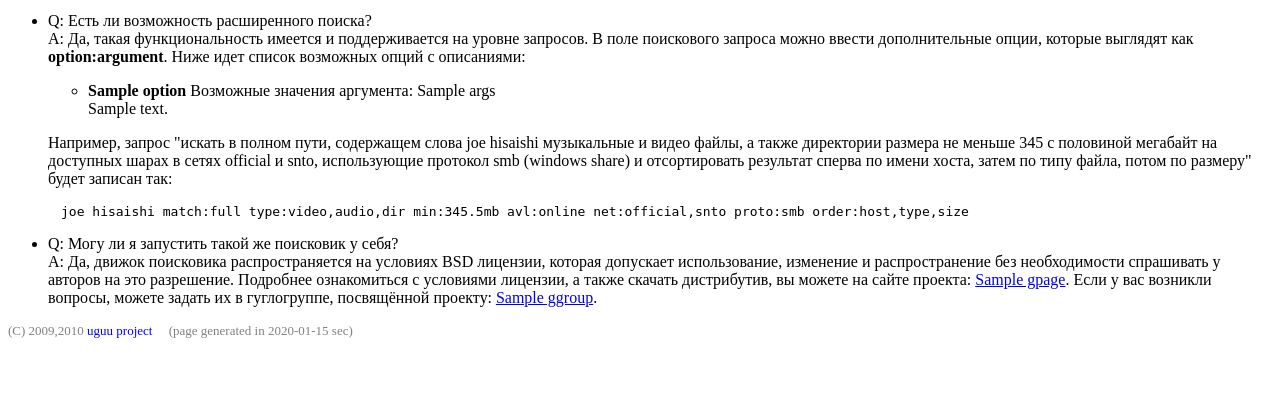
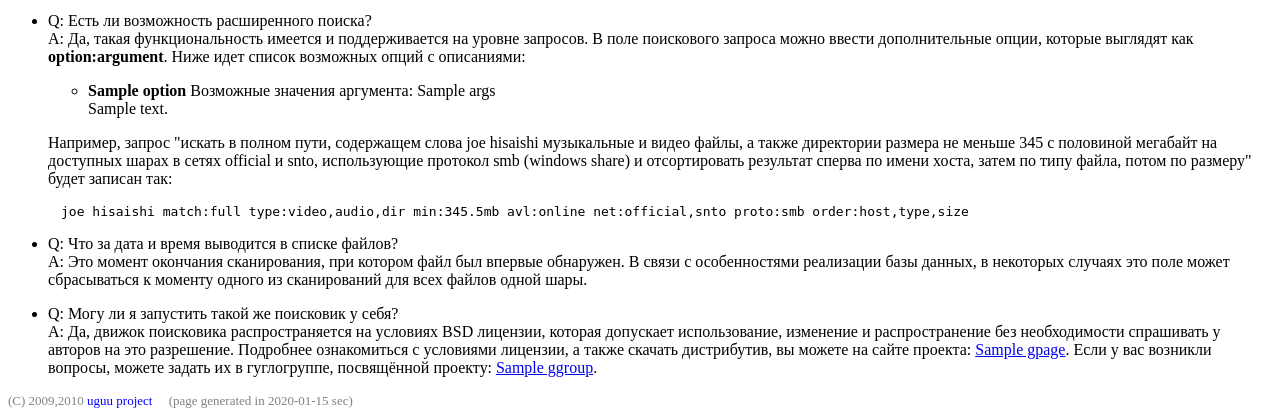
Before and after one commit to savrus/uguu, a Django app: template templates/faq/ru.html in a window 1280 px wide. Shown: the part 494-903 px from the top of the page. Before the commit the page ends 832 px from the top, so only its background shows below. Run offline with Django 3.2, Linux system fonts and the light colour scheme; the template is opened without the code that fills it: most values are stand-ins (such as "Sample title", 1, 10 or a date in 2020).

Commit message:
added 'first appeared date' description

```diff
--- a/templates/faq/ru.html
+++ b/templates/faq/ru.html
@@ -95,6 +95,13 @@
         order:host,type,size</p>
     </li>
     <li>
+        <p class="faqq">Q: Что за дата и время выводится в списке файлов?</p>
+        <p class="faqa">A: Это момент окончания сканирования, при котором
+        файл был впервые обнаружен. В связи с особенностями реализации
+        базы данных, в некоторых случаях это поле может сбрасываться к моменту
+        одного из сканирований для всех файлов одной шары.</p>
+    </li>
+    <li>
         <p class="faqq">Q: Могу ли я запустить такой же поисковик у себя?</p>
         <p class="faqa">A: Да, движок поисковика распространяется на
         условиях BSD лицензии, которая допускает использование, изменение
```
